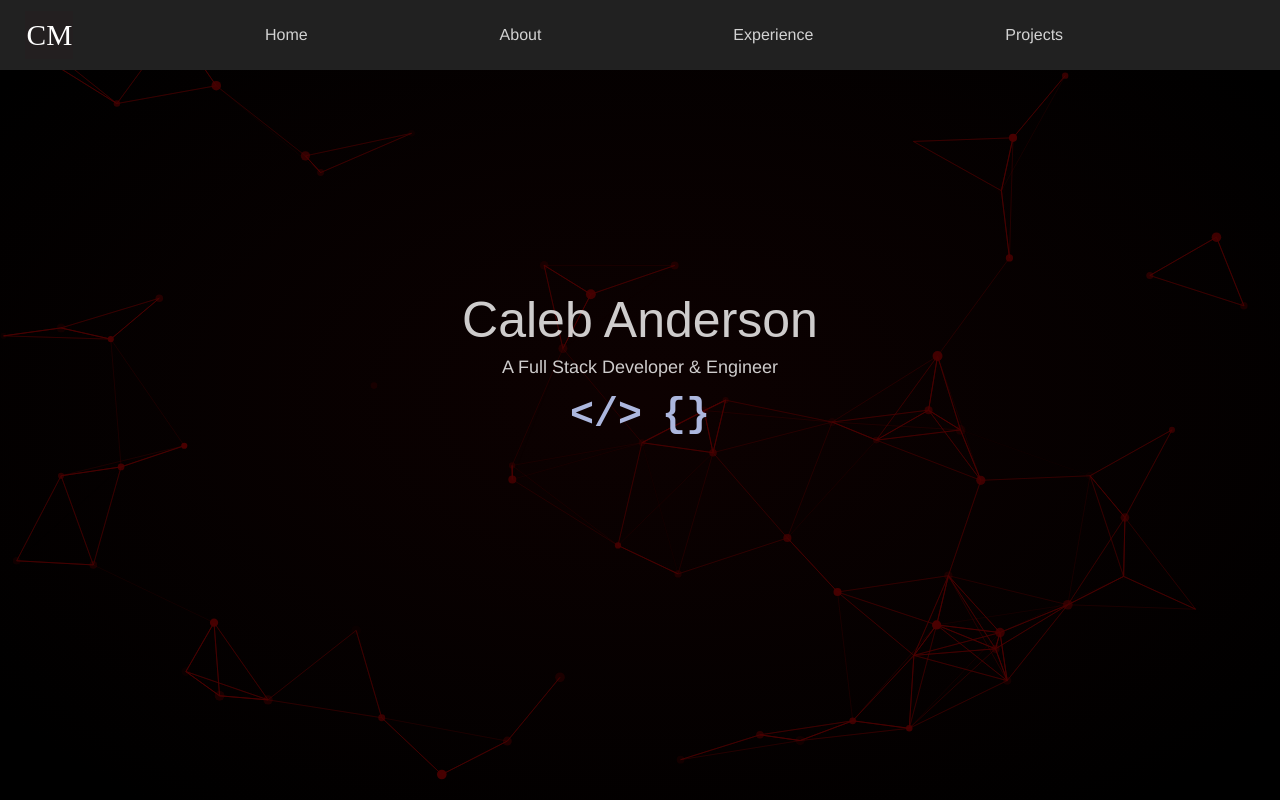
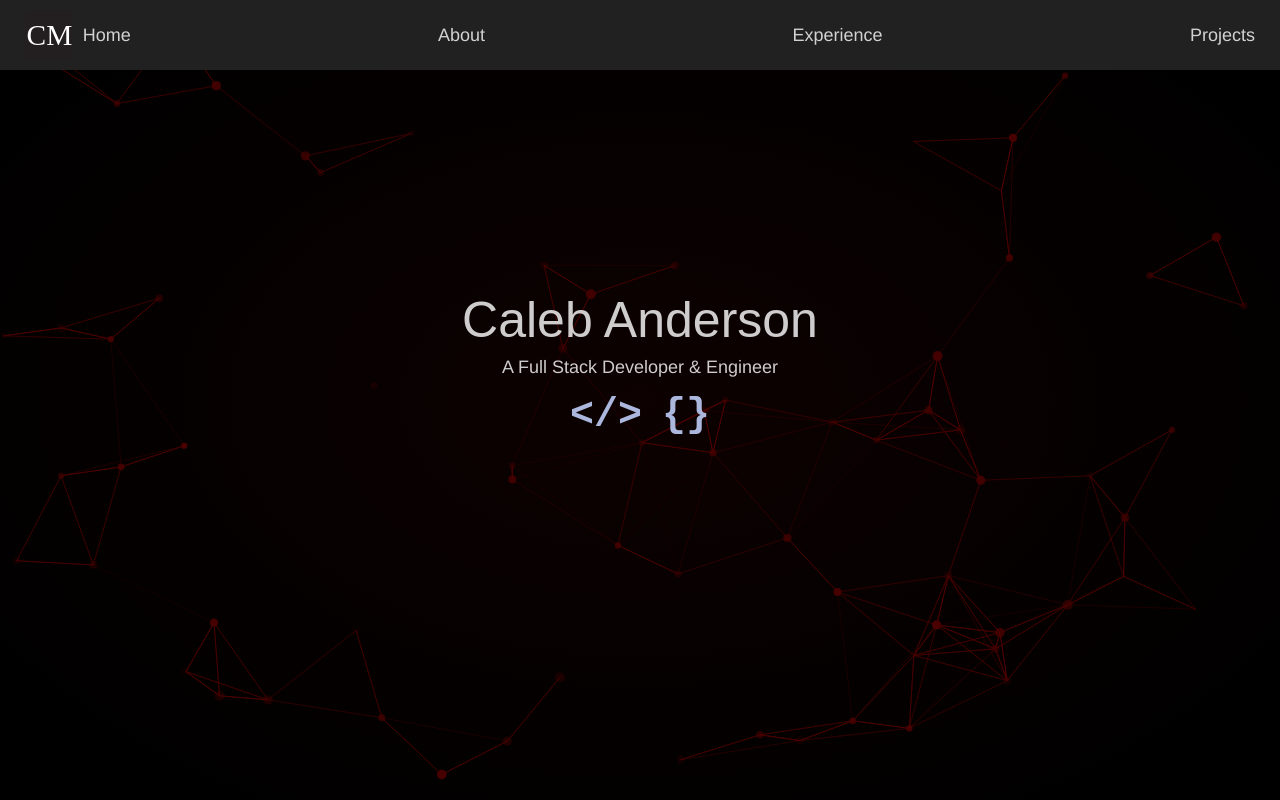
Before and after one commit to LordSahvith/CalebMckays, a React (Vite) app: page / in a window 1280 px wide. Shown: the top 800 px of the page. Built offline with nearby package versions, Linux system fonts and the light colour scheme; a web font is replaced by a local one.

Commit message:
Update Nav Font Size; keep hero text from being cut off

```diff
--- a/src/components/layout/hero/Hero.css
+++ b/src/components/layout/hero/Hero.css
@@ -16,6 +16,10 @@
 .hero-text {
   width: 100%;
   max-width: 100%;
+}
+
+.hero-text h1 {
+  margin-left: 5px; /* keeps text from leaving box */
 }
 
 .hero-text {
--- a/src/components/layout/navigation/MainNavigation.css
+++ b/src/components/layout/navigation/MainNavigation.css
@@ -14,6 +14,7 @@
 
 .main-nav .logo {
   width: 50px;
+  margin-right: 10px;
 }
 
 .main-nav .logo a {
@@ -27,7 +28,7 @@
   width: 100%;
   max-width: 100%;
   flex-direction: row;
-  justify-content: space-evenly;
+  justify-content: space-between;
   align-items: center;
   /* height: 70px;
   background-color: #242424;
@@ -41,6 +42,7 @@
 }
 
 .main-nav ul a {
+  font-size: 18px;
   text-decoration: none;
   color: rgba(255, 255, 255, 0.8);
 }
```
Also changed, not shown: src/components/common/accordion/Accordion.jsx (added).
